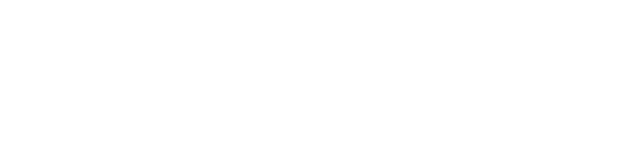
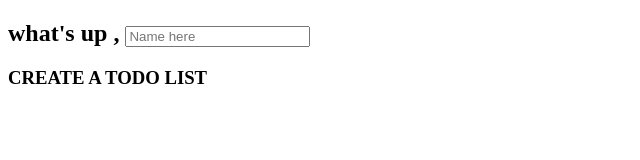
Before and after one commit to isharamaduranga/Simple_ToDo-List__JavaScript, a plain HTML site: page index.html in a window 1280 px wide. Shown: the whole page, without its empty margins (0-640 px from the left). Drawn offline with Linux system fonts and the light colour scheme.

Commit message:
Import to host npx  live-server with implement project...

```diff
--- a/index.html
+++ b/index.html
@@ -19,9 +19,19 @@
 
 </head>
 <body>
+<main class="app_todo">
+    <section class="greeting">
+        <h2 class="title">
+            what's  up , <input type="text" id="name" placeholder="Name here">
+        </h2>
+    </section>
 
+    <section class="create-todo">
+        <h3> CREATE A TODO LIST</h3>
 
+    </section>
 
+</main>
 
 <!--linked JS script file location-->
 <script src="js/script.js"></script>
```
